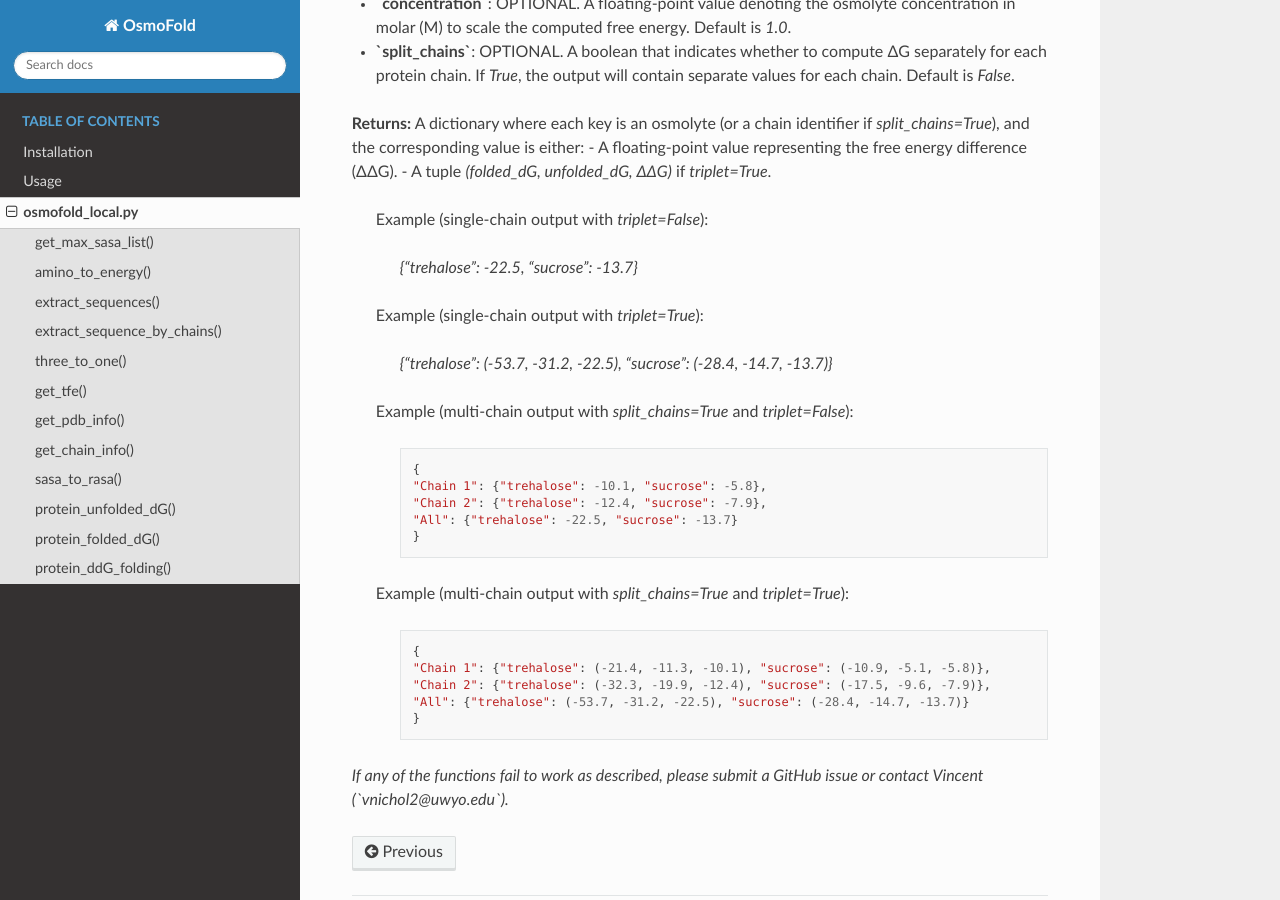
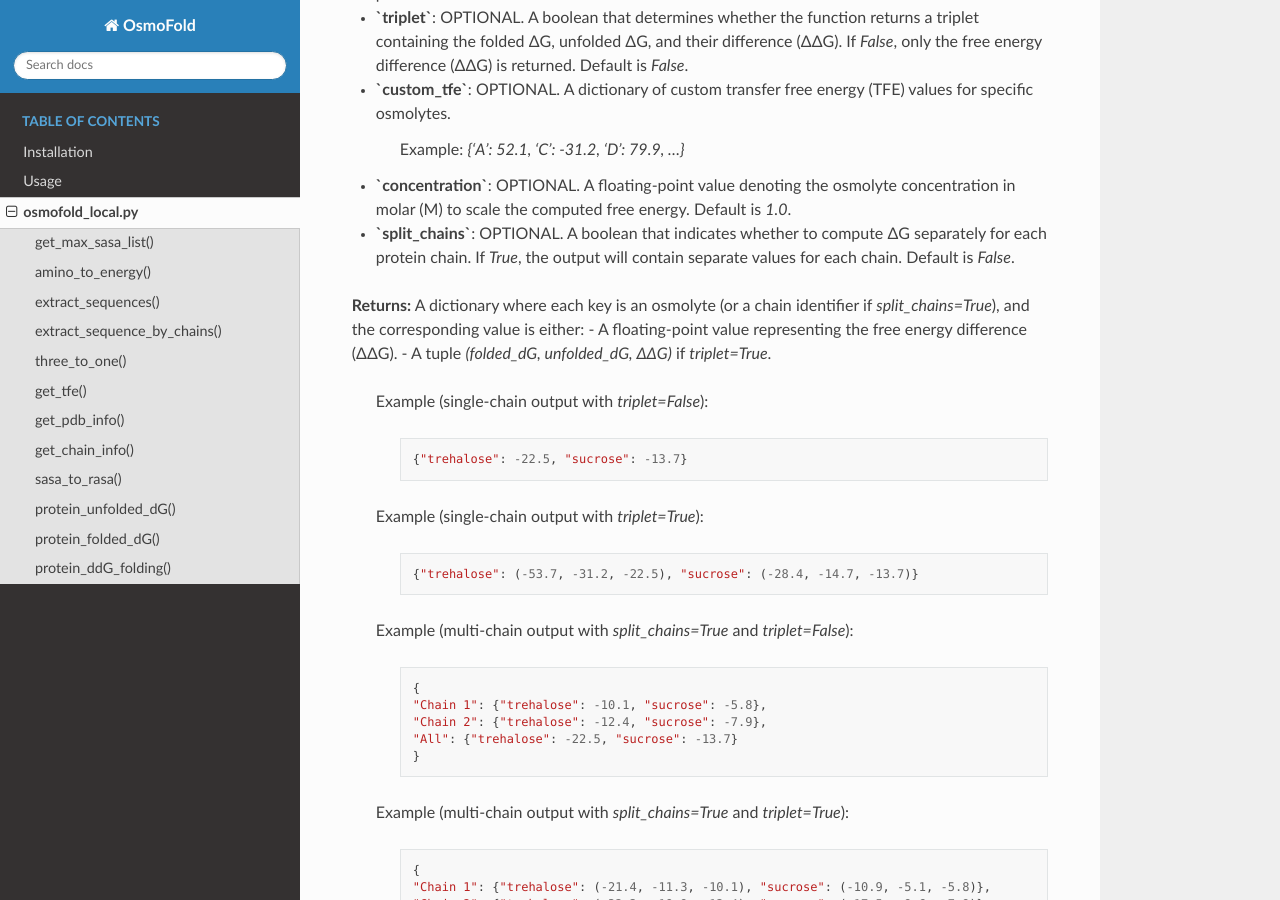
Before and after one commit to vnchlsn/OsmoFold, a Sphinx documentation site: the page built from docs/osmofold_local.rst, in a window 1280 px wide and 900 px high, scrolled down 7388 px. Built offline with Sphinx 7.4.7 and the Read the Docs theme 3.1.0, drawn with Linux system fonts in a browser that asks for light colours; some of the changed text lies outside the part shown.

Commit message:
Minor update to documentation

```diff
--- a/docs/osmofold_local.rst
+++ b/docs/osmofold_local.rst
@@ -224,6 +224,7 @@ Computes the total free energy (ΔG) for the unfolded protein in the presence of
 - **`osmolytes`**: A string containing a single osmolyte or a list of strings of osmolytes to compute ΔG values for.
 
       Example: `"trehalose"`
+
       Example: `["trehalose", "sucrose"]`
 
 - **`backbone`**: OPTIONAL. A boolean that indicates whether to include contributions from the protein backbone. Default is `True`.
@@ -241,7 +242,9 @@ A dictionary where each key is an osmolyte (or a chain identifier if `split_chai
 
    Example (single-chain output):
 
-      `{"trehalose": -75.3, "sucrose": -42.1}`
+      .. code-block:: python
+
+            {"trehalose": -75.3, "sucrose": -42.1}
 
    Example (multi-chain output with split_chains=True):
 
@@ -269,6 +272,7 @@ Computes the total free energy (ΔG) for the folded protein in the presence of o
 - **`osmolytes`**: A string containing a single osmolyte or a list of strings of osmolytes to compute ΔG values for.
 
       Example: `"trehalose"`
+
       Example: `["trehalose", "sucrose"]`
 
 - **`backbone`**: OPTIONAL. A boolean that indicates whether to include contributions from the protein backbone. Default is `True`.
@@ -286,7 +290,9 @@ A dictionary where each key is an osmolyte (or a chain identifier if `split_chai
 
    Example (single-chain output):
 
-      `{"trehalose": -53.7, "sucrose": -28.4}`
+      .. code-block:: python
+
+            {"trehalose": -53.7, "sucrose": -28.4}
 
    Example (multi-chain output with split_chains=True):
 
@@ -314,6 +320,7 @@ Computes the change in free energy (ΔG) upon protein folding for one or multipl
 - **`osmolytes`**: A string containing a single osmolyte or a list of strings of osmolytes to compute ΔG values for.
 
       Example: `"trehalose"`
+
       Example: `["trehalose", "sucrose"]`
 
 - **`backbone`**: OPTIONAL. A boolean that indicates whether to include contributions from the protein backbone. Default is `True`.
@@ -335,11 +342,15 @@ A dictionary where each key is an osmolyte (or a chain identifier if `split_chai
 
    Example (single-chain output with `triplet=False`):
 
-      `{"trehalose": -22.5, "sucrose": -13.7}`
+      .. code-block:: python
+
+            {"trehalose": -22.5, "sucrose": -13.7}
 
    Example (single-chain output with `triplet=True`):
 
-      `{"trehalose": (-53.7, -31.2, -22.5), "sucrose": (-28.4, -14.7, -13.7)}`
+      .. code-block:: python
+
+            {"trehalose": (-53.7, -31.2, -22.5), "sucrose": (-28.4, -14.7, -13.7)}
 
    Example (multi-chain output with `split_chains=True` and `triplet=False`):
 
```
